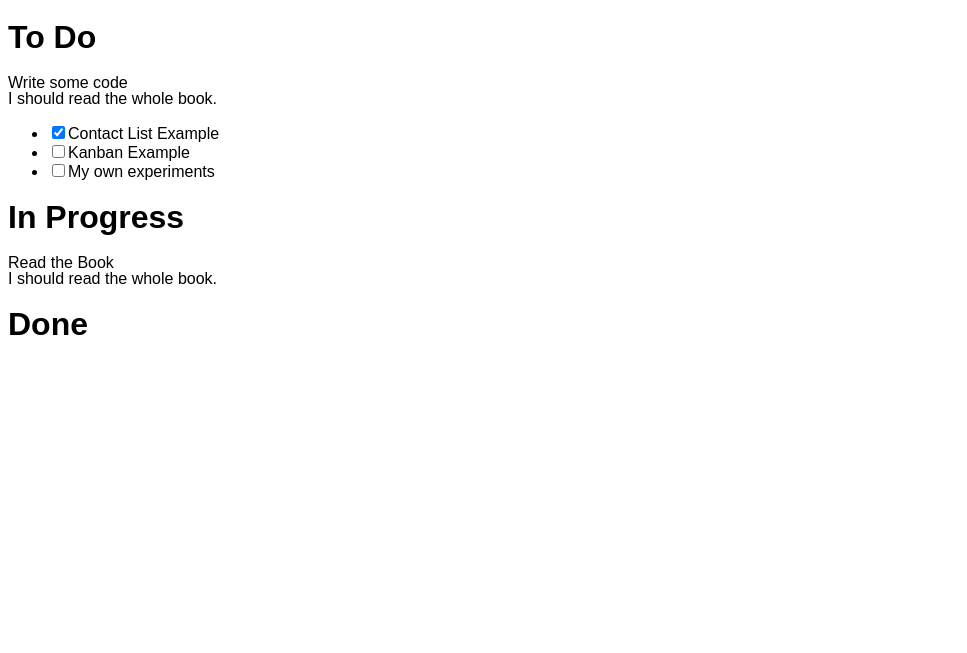
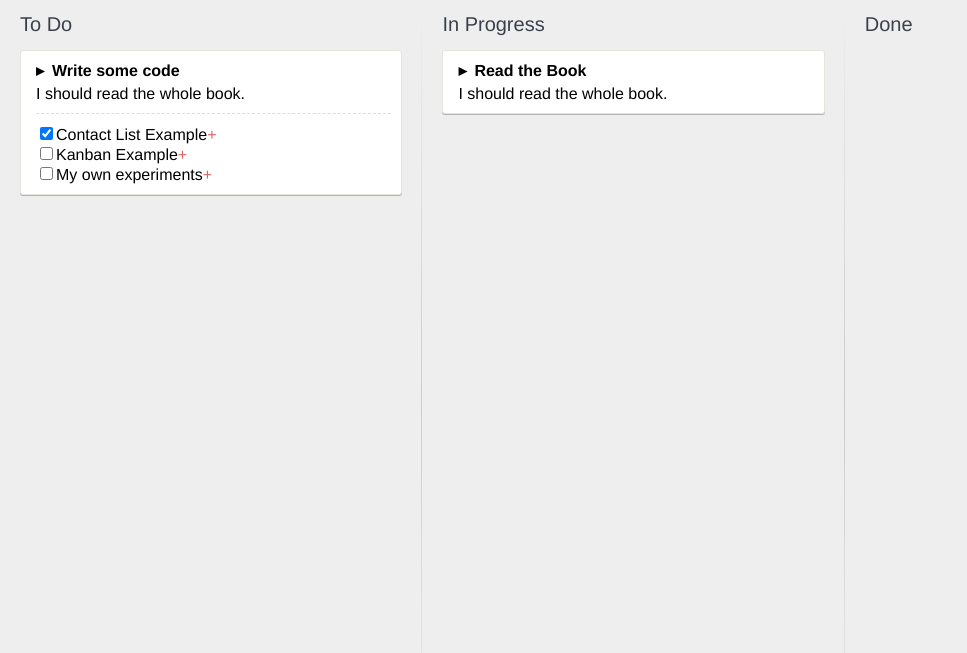
Before and after one commit to bclover/pro-react, a React app in the folder chapter1/: page / in a window 1280 px wide. Shown: the top 653 px of the page, without its empty margins (0-967 px from the left). Built offline with nearby package versions, Linux system fonts and the light colour scheme.

Commit message:
Added styles and fixed bugs.

```diff
--- a/chapter1/app/Card.js
+++ b/chapter1/app/Card.js
@@ -8,7 +8,7 @@ class Card extends Component {
         <div className="card_title">{this.props.title}</div>
         <div className="card_details">
         {this.props.description}
-        <CheckList cardId={this.props.id} tasks={this.props.tasks} />
+        <CheckList key={this.props.id} cardId={this.props.id} tasks={this.props.tasks} />
         </div>
       </div>
     );
--- a/chapter1/app/CheckList.js
+++ b/chapter1/app/CheckList.js
@@ -3,7 +3,7 @@ import React, { Component } from 'react';
 class CheckList extends Component {
   render() {
     let tasks = this.props.tasks.map((task) => (
-      <li className="checklist_task">
+      <li key={task.id} className="checklist_task">
         <input type="checkbox" defaultChecked={task.done} />
         {task.name}
         <a href="#" className="checklist_task_remove" />
--- a/chapter1/app/List.js
+++ b/chapter1/app/List.js
@@ -4,7 +4,7 @@ import Card from './Card';
 class List extends Component {
   render() {
     var cards = this.props.cards.map((card) => {
-      return <Card id={card.id} title={card.title} description={card.description} tasks={card.tasks} />
+      return <Card key={card.id} id={card.id} title={card.title} description={card.description} tasks={card.tasks} />
     });
 
     return (
--- a/chapter1/public/index.html
+++ b/chapter1/public/index.html
@@ -1,13 +1,11 @@
-<!DOCTYPE html>
-<html lang="en">
-  <head>
-    <meta charset="UTF-8">
-    <title></title>
-    <link rel="stylesheet" href="styles.css">
-  </head>
-  <body>
-    <div id='root'>
-    </div>
-    <script src="bundle.js"></script>
-  </body>
+<DOCTYPE html>
+<html>
+<head>
+  <title>Kanban App</title>
+  <link rel="stylesheet" href="styles.css">
+</head>
+<body>
+  <div id="root"></div>
+  <script type="text/javascript" src="bundle.js"></script>
+</body>
 </html>
--- a/chapter1/public/styles.css
+++ b/chapter1/public/styles.css
@@ -1,6 +1,92 @@
+*{
+  box-sizing: border-box;
+}
+
+html,body,#app {
+  height:100%;
+  margin: 0;
+  padding: 0;
+}
+
 body {
-  font: 16px/1 sans-serif;
+  background: #eee;
+  font-family: "Helvetica Neue", Helvetica, Arial, sans-serif;
 }
-#root {
+
+h1{
+  font-weight: 200;
+  color: #3b414c;
+  font-size: 20px;
+}
+
+ul {
+  list-style-type: none;
+  padding: 0;
+  margin: 0;
+}
+
+.app {
+  white-space: nowrap;
+  height:100%;
+}
+
+.list {
+  position: relative;
+  display: inline-block;
+  vertical-align: top;
+  white-space: normal;
   height: 100%;
+  width: 33%;
+  padding: 0 20px;
+  overflow: auto;
 }
+
+.list:not(:last-child):after{
+  content: "";
+  position: absolute;
+  top: 0;
+  right: 0;
+  width: 1px;
+  height: 99%;
+  background: linear-gradient(to bottom, #eee 0%, #ccc 50%, #eee 100%) fixed;
+}
+
+.card {
+  position: relative;
+  z-index: 1;
+  background: #fff;
+  width: 100%;
+  padding: 10px 10px 10px 15px;
+  margin: 0 0 10px 0;
+  overflow: auto;
+  border: 1px solid #e5e5df;
+  border-radius: 3px;
+  box-shadow: 0 1px 0 rgba(0, 0, 0, 0.25);
+}
+
+.card_title {
+  font-weight: bold;
+  border-bottom: solid 5px transparent;
+}
+
+.card_title:before {
+  display: inline-block;
+  width: 1em;
+  content: '▸';
+}
+
+.card_title-is-open:before {
+  content: '▾';
+}
+
+.checklist_task:first-child {
+  margin-top: 10px;
+  padding-top: 10px;
+  border-top: dashed 1px #ddd;
+}
+
+.checklist_task_remove:after{
+  display: inline-block;
+  color: #d66;
+  content: "+";
+}
```
Also changed, not shown: chapter1/app/index.html (deleted, +0 -11 lines), chapter1/app/styles.css (deleted).
